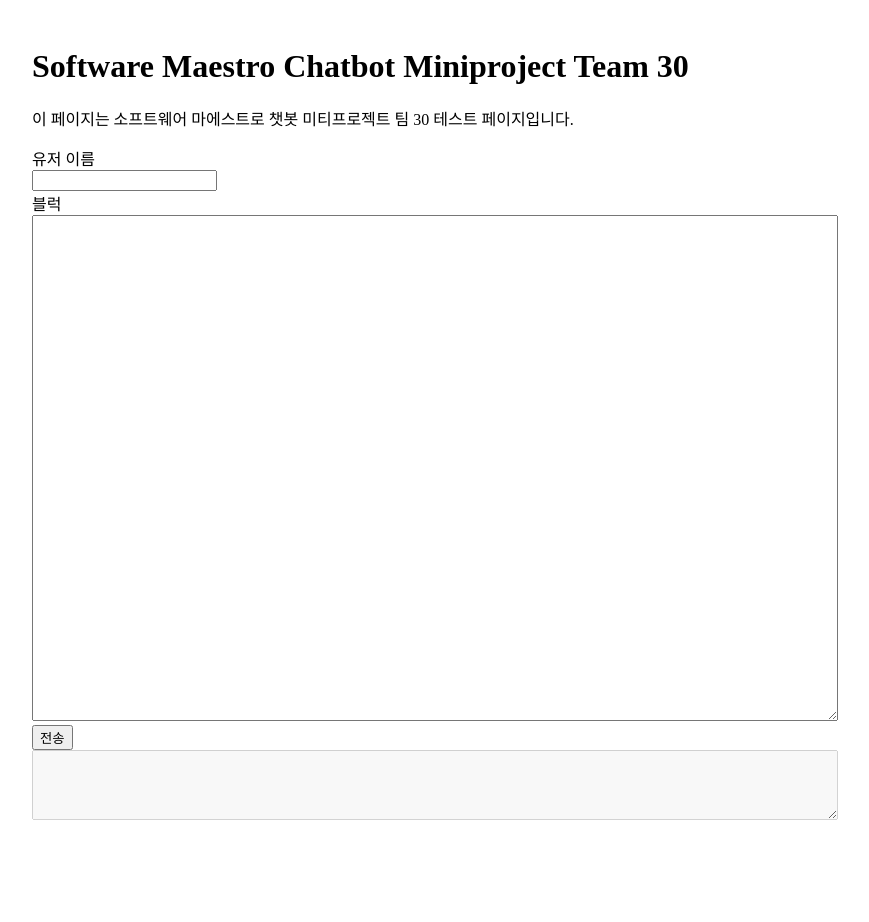
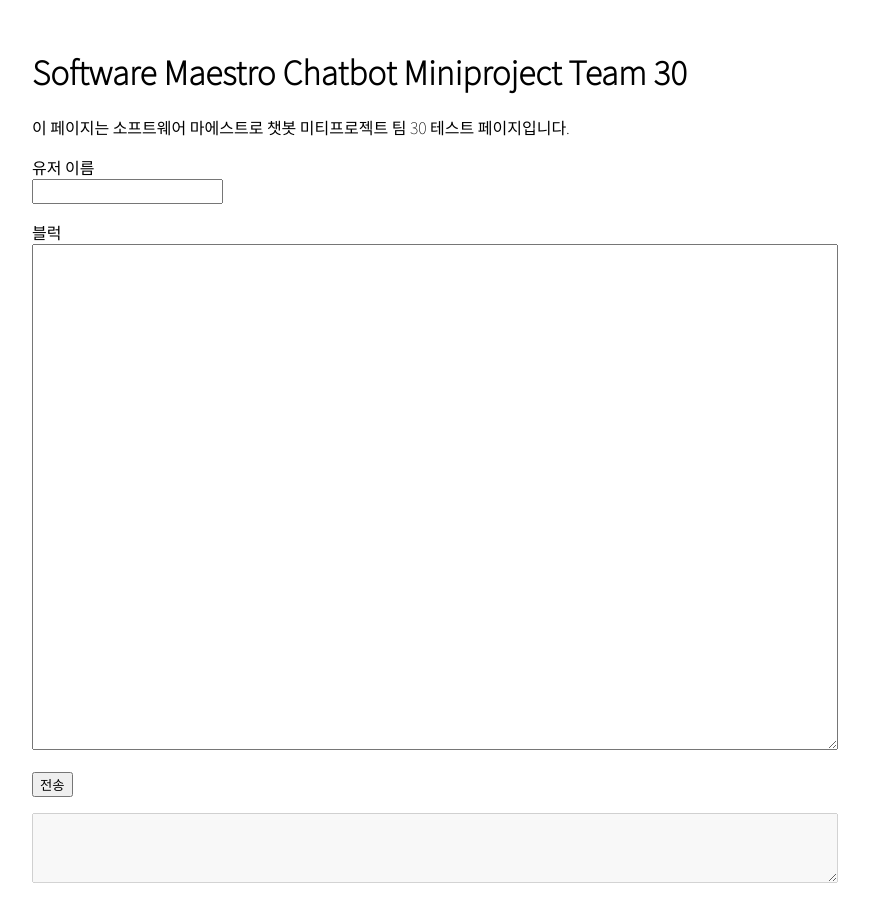
Before and after one commit to soma-chatbot/soma-chatbot-git, a website: page public/index.html in a window 1280 px wide. Shown: the whole page, without its empty margins (208-1077 px from the left). Before the commit the page ends 872 px from the top, so only its background shows below. Drawn offline with Linux system fonts and the light colour scheme.

Commit message:
Update page design

```diff
--- a/public/index.html
+++ b/public/index.html
@@ -6,7 +6,13 @@
     <meta http-equiv="X-UA-Compatible" content="IE=edge">
     <meta name="viewport" content="width=device-width, initial-scale=1.0">
     <title>Soma Chatbot Team 30</title>
+    <link rel="preconnect" href="https://fonts.gstatic.com">
+    <link href="https://fonts.googleapis.com/css2?family=Noto+Sans+KR:wght@100&display=swap" rel="stylesheet">
     <style>
+        * {
+            font-family: 'Noto Sans KR', sans-serif;
+        }
+
         .container {
             max-width: 800px;
             margin: 3rem auto 3rem auto;
@@ -25,6 +31,10 @@
             width: 100%;
             height: 64px;
         }
+
+        .row {
+            margin-top: 1rem;
+        }
     </style>
 </head>
 
@@ -34,18 +44,18 @@
         <p>
             이 페이지는 소프트웨어 마에스트로 챗봇 미티프로젝트 팀 30 테스트 페이지입니다.
         </p>
-        <div>
+        <div class="row">
             <label for="username">유저 이름</label>
             <input type="text" id="username">
         </div>
-        <div>
+        <div class="row">
             <label for="blocks">블럭</label>
             <textarea type="text" id="blocks"></textarea>
         </div>
-        <div>
+        <div class="row">
             <button onclick="submitMsg(event)">전송</button>
         </div>
-        <div>
+        <div class="row">
             <textarea id="log" disabled> </textarea>
         </div>
     </div>
```
